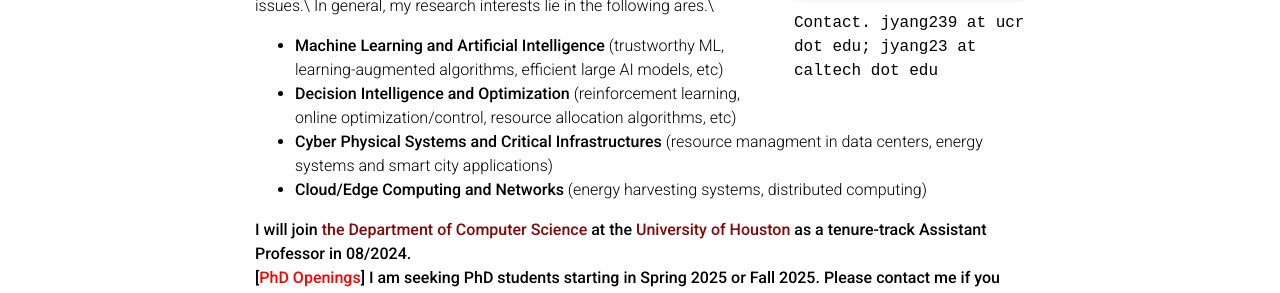
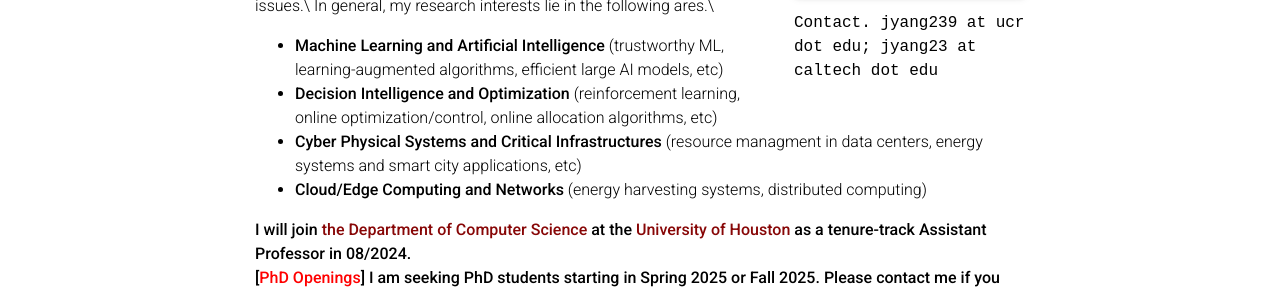
Before and after one commit to JYang-AI/jyang-ai.github.io, a Jekyll site: the page built from _pages/about.md, in a window 1280 px wide and 900 px high. Shown: the part 431-724 px from the top of the window. Built offline with Jekyll 4.4.1, drawn with Linux system fonts in a browser that asks for light colours; full-size pictures stand in for the smaller copies a plugin makes; some web fonts are replaced; comment, search, counter and statistics services are not loaded; a style sheet for code colours, icons or effects is not loaded.

Commit message:
Update about.md

```diff
--- a/_pages/about.md
+++ b/_pages/about.md
@@ -21,8 +21,8 @@
 
 My research goal is to advance **responsible and efficient AI and computing**. Currently, I am focusing on addressing the social concerns of AI, perticularly in terms of sustainability, privacy, fairness, and safety issues.\ In general, my research interests lie in the following ares.\
 + **Machine Learning and Artificial Intelligence** (trustworthy ML, learning-augmented algorithms, efficient large AI models, etc)
-+ **Decision Intelligence and Optimization** (reinforcement learning, online optimization/control, resource allocation algorithms,  etc)
-+ **Cyber Physical Systems and Critical Infrastructures** (resource managment in data centers, energy systems and smart city applications)
++ **Decision Intelligence and Optimization** (reinforcement learning, online optimization/control, online allocation algorithms,  etc)
++ **Cyber Physical Systems and Critical Infrastructures** (resource managment in data centers, energy systems and smart city applications, etc)
 + **Cloud/Edge Computing and Networks** (energy harvesting systems, distributed computing)
 
 
```
